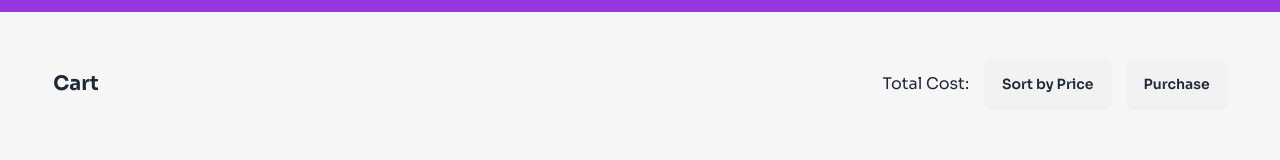
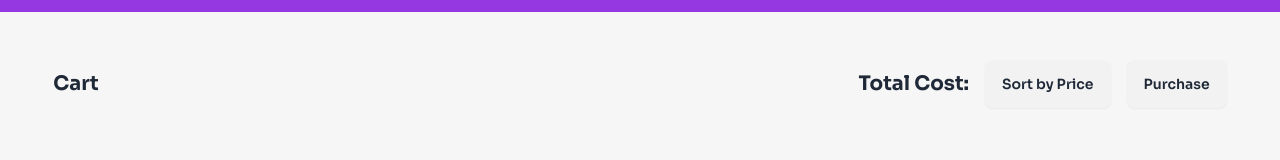
Before and after one commit to SK-Jabed/Gadget-Heaven-React-Project, a React (Vite) app: page /dashboard in a window 1280 px wide. Shown: the part 368-528 px from the top of the page. Built offline with nearby package versions, Linux system fonts and the light colour scheme.

Commit message:
Cart Product Component Updated

```diff
--- a/src/components/CartProduct/CartProduct.jsx
+++ b/src/components/CartProduct/CartProduct.jsx
@@ -38,7 +38,7 @@ const CartProduct = () => {
           <h2 className="font-bold text-xl">Cart</h2>
         </div>
         <div className="flex items-center gap-4">
-          <p>Total Cost: </p>
+          <p className="font-bold text-xl">Total Cost: </p>
           <button onClick={handleSort} className="btn">Sort by Price</button>
           <button className="btn">Purchase</button>
         </div>
```
